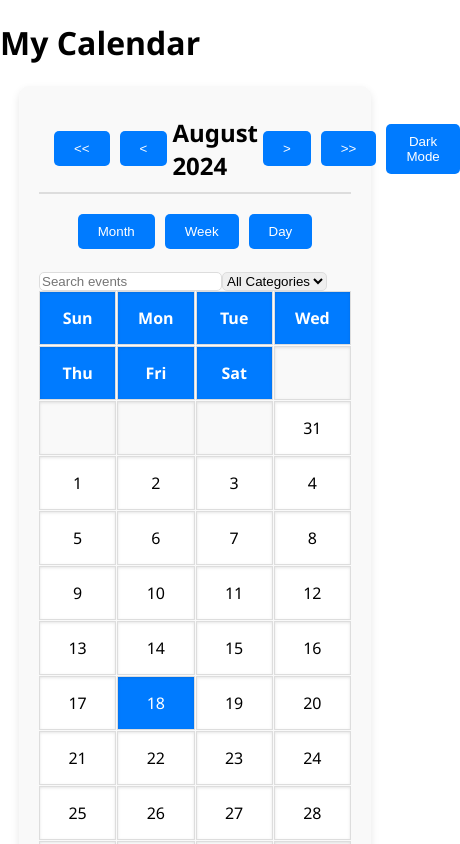
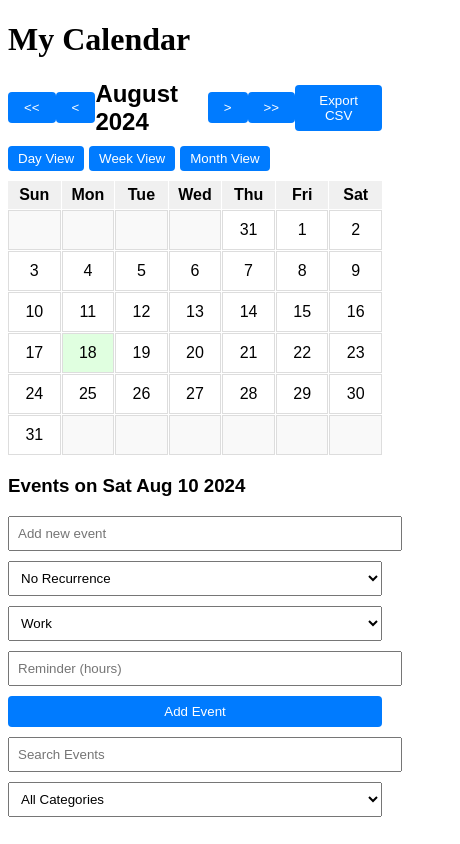
Before and after one commit to ankurhalder/calendar, a React (Vite) app: page / in a window 390 px wide. Both pictures are taken after a click on the element "10". Shown: the top 844 px of the page, 460 px wide, since content can reach past the window. Built offline with nearby package versions, Linux system fonts and the light colour scheme.

Commit message:
chore: Update Calendar component styles and responsiveness

```diff
--- a/src/components/Calendar.css
+++ b/src/components/Calendar.css
@@ -1,74 +1,36 @@
-/* Calendar.css */
-body {
-  font-family: "Segoe UI", Tahoma, Geneva, Verdana, sans-serif;
-  margin: 0;
-  padding: 0;
-  box-sizing: border-box;
-}
-
-/* Container */
 .calendar-container {
-  width: 80%;
-  max-width: 1200px;
+  font-family: Arial, sans-serif;
+  max-width: 800px;
   margin: 0 auto;
-  padding: 20px;
-  background: #f9f9f9;
-  border-radius: 10px;
-  box-shadow: 0 4px 8px rgba(0, 0, 0, 0.1);
-}
-
-.calendar-container.dark {
-  background-color: #2b2b2b;
-  color: #e0e0e0;
 }
 
 .calendar-header {
   display: flex;
   justify-content: space-between;
   align-items: center;
-  margin-bottom: 20px;
-  padding: 10px;
-  border-bottom: 2px solid #ddd;
-}
-
-.calendar-header button {
-  background: #007bff;
-  border: none;
-  color: white;
-  padding: 10px 20px;
-  margin: 0 5px;
-  border-radius: 5px;
-  cursor: pointer;
-  transition: background 0.3s ease;
-}
-
-.calendar-header button:hover {
-  background: #0056b3;
+  margin-bottom: 10px;
 }
 
 .current-month {
-  font-size: 1.5em;
+  font-size: 1.5rem;
   font-weight: bold;
 }
 
 .view-switcher {
-  margin-bottom: 20px;
-  text-align: center;
+  margin-bottom: 10px;
 }
 
 .view-switcher button {
-  background: #007bff;
+  margin-right: 5px;
+  padding: 5px 10px;
   border: none;
+  background-color: #007bff;
   color: white;
-  padding: 10px 20px;
-  margin: 0 5px;
-  border-radius: 5px;
   cursor: pointer;
-  transition: background 0.3s ease;
 }
 
 .view-switcher button:hover {
-  background: #0056b3;
+  background-color: #0056b3;
 }
 
 .calendar-grid {
@@ -77,132 +39,68 @@ body {
   gap: 1px;
 }
 
-.day-of-week,
-.calendar-day {
-  display: flex;
-  align-items: center;
-  justify-content: center;
-  padding: 15px;
-  border: 1px solid #ddd;
-  background: #fff;
-  box-shadow: inset 0 1px 3px rgba(0, 0, 0, 0.1);
-}
-
 .day-of-week {
-  background: #007bff;
-  color: white;
+  background-color: #f0f0f0;
+  text-align: center;
+  padding: 5px 0;
   font-weight: bold;
 }
 
-.calendar-day.today {
-  background-color: #007bff;
-  color: #fff;
+.calendar-day {
+  border: 1px solid #ddd;
+  text-align: center;
+  padding: 10px;
+  cursor: pointer;
 }
 
 .calendar-day.empty {
   background-color: #f9f9f9;
 }
 
+.calendar-day.today {
+  background-color: #e0ffe0;
+}
+
 .event-indicator {
-  width: 12px;
-  height: 12px;
-  border-radius: 50%;
-  margin-top: 2px;
+  height: 5px;
+  margin: 2px 0;
+  border-radius: 3px;
+  display: block;
 }
 
 .event-form {
   margin-top: 20px;
-  padding: 15px;
-  background: #fff;
-  border: 1px solid #ddd;
-  border-radius: 5px;
-  box-shadow: 0 2px 5px rgba(0, 0, 0, 0.1);
 }
 
 .event-form input,
 .event-form select,
 .event-form button {
-  display: block;
+  margin-bottom: 10px;
+  padding: 8px;
   width: 100%;
-  margin: 10px 0;
-  padding: 10px;
-  border-radius: 5px;
-  border: 1px solid #ddd;
-}
-
-.event-form input[type="number"] {
-  width: 80%;
-  display: inline-block;
-}
-
-.event-form button {
-  background: #28a745;
-  color: white;
-  border: none;
-  cursor: pointer;
-  transition: background 0.3s ease;
-}
-
-.event-form button:hover {
-  background: #218838;
 }
 
 .modal {
-  background-color: #fff;
+  background-color: white;
+  border-radius: 8px;
   padding: 20px;
-  border-radius: 10px;
   max-width: 500px;
-  margin: auto;
-  position: relative;
-}
-
-.modal.dark {
-  background-color: #333;
-  color: #eee;
-}
-
-.modal h2 {
-  margin: 0 0 10px;
-}
-
-.modal p {
-  margin: 5px 0;
-}
-
-.modal button {
-  background: #dc3545;
-  color: white;
-  border: none;
-  padding: 10px 20px;
-  border-radius: 5px;
-  cursor: pointer;
-  transition: background 0.3s ease;
-}
-
-.modal button:hover {
-  background: #c82333;
+  margin: 0 auto;
 }
 
 .overlay {
   background-color: rgba(0, 0, 0, 0.5);
 }
 
-input[type="text"],
-input[type="number"],
-select {
-  border: 1px solid #ddd;
-  border-radius: 5px;
+button {
+  padding: 8px 16px;
+  border: none;
+  background-color: #007bff;
+  color: white;
+  cursor: pointer;
+  border-radius: 4px;
 }
 
-input[type="text"]:focus,
-input[type="number"]:focus,
-select:focus {
-  border-color: #007bff;
-  outline: none;
+button:hover {
+  background-color: #0056b3;
 }
-
-@media (max-width: 768px) {
-  .calendar-grid {
-    grid-template-columns: repeat(4, 1fr);
-  }
-}
--- a/src/components/Calendar.jsx
+++ b/src/components/Calendar.jsx
@@ -1,5 +1,6 @@
 import { useState, useEffect } from "react";
 import Modal from "react-modal";
+import Papa from "papaparse";
 import "./Calendar.css";
 
 const Calendar = () => {
@@ -11,13 +12,10 @@ const Calendar = () => {
   const [category, setCategory] = useState("work");
   const [reminder, setReminder] = useState("");
   const [view, setView] = useState("month");
-  const [darkMode, setDarkMode] = useState(false);
   const [searchTerm, setSearchTerm] = useState("");
   const [filterCategory, setFilterCategory] = useState("all");
   const [modalIsOpen, setModalIsOpen] = useState(false);
   const [currentEvent, setCurrentEvent] = useState(null);
-
-  const daysOfWeek = ["Sun", "Mon", "Tue", "Wed", "Thu", "Fri", "Sat"];
 
   const categories = {
     work: "blue",
@@ -25,17 +23,6 @@ const Calendar = () => {
     holiday: "red",
     birthday: "purple",
   };
-
-  const firstDayOfMonth = new Date(
-    currentDate.getFullYear(),
-    currentDate.getMonth(),
-    1
-  );
-  const lastDayOfMonth = new Date(
-    currentDate.getFullYear(),
-    currentDate.getMonth() + 1,
-    0
-  );
 
   useEffect(() => {
     const now = new Date();
@@ -53,6 +40,19 @@ const Calendar = () => {
       });
     });
   }, [events]);
+
+  const firstDayOfMonth = new Date(
+    currentDate.getFullYear(),
+    currentDate.getMonth(),
+    1
+  );
+  const lastDayOfMonth = new Date(
+    currentDate.getFullYear(),
+    currentDate.getMonth() + 1,
+    0
+  );
+
+  const daysOfWeek = ["Sun", "Mon", "Tue", "Wed", "Thu", "Fri", "Sat"];
 
   const prevMonth = () => {
     setCurrentDate(
@@ -160,10 +160,6 @@ const Calendar = () => {
     setEvents(updatedEvents);
   };
 
-  const toggleDarkMode = () => {
-    setDarkMode(!darkMode);
-  };
-
   const openModal = (event) => {
     setCurrentEvent(event);
     setModalIsOpen(true);
@@ -171,6 +167,24 @@ const Calendar = () => {
 
   const closeModal = () => {
     setModalIsOpen(false);
+  };
+
+  const exportEventsToCSV = () => {
+    const eventsArray = Object.keys(events).flatMap((dateKey) =>
+      events[dateKey].map((event) => ({
+        Date: dateKey,
+        Description: event.description,
+        Recurrence: event.recurrence,
+        Category: event.category,
+        Reminder: event.reminder,
+      }))
+    );
+    const csv = Papa.unparse(eventsArray);
+    const blob = new Blob([csv], { type: "text/csv;charset=utf-8;" });
+    const link = document.createElement("a");
+    link.href = URL.createObjectURL(blob);
+    link.download = "events.csv";
+    link.click();
   };
 
   const renderCalendarGrid = () => {
@@ -182,7 +196,7 @@ const Calendar = () => {
         : generateDayView();
 
     return (
-      <div className={`calendar-grid ${darkMode ? "dark" : ""}`}>
+      <div className="calendar-grid">
         {view === "month" &&
           daysOfWeek.map((day) => (
             <div key={day} className="day-of-week">
@@ -215,7 +229,7 @@ const Calendar = () => {
   };
 
   return (
-    <div className={`calendar-container ${darkMode ? "dark" : ""}`}>
+    <div className="calendar-container">
       <div className="calendar-header">
         <button onClick={prevYear}>&lt;&lt;</button>
         <button onClick={prevMonth}>&lt;</button>
@@ -225,45 +239,17 @@ const Calendar = () => {
         </div>
         <button onClick={nextMonth}>&gt;</button>
         <button onClick={nextYear}>&gt;&gt;</button>
-        <button onClick={toggleDarkMode}>
-          {darkMode ? "Light Mode" : "Dark Mode"}
-        </button>
+        <button onClick={exportEventsToCSV}>Export CSV</button>
       </div>
       <div className="view-switcher">
-        <button onClick={() => changeView("month")}>Month</button>
-        <button onClick={() => changeView("week")}>Week</button>
-        <button onClick={() => changeView("day")}>Day</button>
+        <button onClick={() => changeView("day")}>Day View</button>
+        <button onClick={() => changeView("week")}>Week View</button>
+        <button onClick={() => changeView("month")}>Month View</button>
       </div>
-      <input
-        type="text"
-        value={searchTerm}
-        onChange={(e) => setSearchTerm(e.target.value)}
-        placeholder="Search events"
-      />
-      <select
-        value={filterCategory}
-        onChange={(e) => setFilterCategory(e.target.value)}
-      >
-        <option value="all">All Categories</option>
-        <option value="work">Work</option>
-        <option value="personal">Personal</option>
-        <option value="holiday">Holiday</option>
-        <option value="birthday">Birthday</option>
-      </select>
       {renderCalendarGrid()}
       {selectedDate && (
         <div className="event-form">
           <h3>Events on {selectedDate.toDateString()}</h3>
-          <ul>
-            {getEventsForDate(selectedDate).map((event, index) => (
-              <li key={index} style={{ color: categories[event.category] }}>
-                {event.description} ({event.recurrence})
-                <button onClick={() => handleDeleteEvent(selectedDate, index)}>
-                  Delete
-                </button>
-              </li>
-            ))}
-          </ul>
           <input
             type="text"
             value={newEvent}
@@ -296,13 +282,29 @@ const Calendar = () => {
             placeholder="Reminder (hours)"
           />
           <button onClick={handleAddEvent}>Add Event</button>
+          <input
+            type="text"
+            value={searchTerm}
+            onChange={(e) => setSearchTerm(e.target.value)}
+            placeholder="Search Events"
+          />
+          <select
+            value={filterCategory}
+            onChange={(e) => setFilterCategory(e.target.value)}
+          >
+            <option value="all">All Categories</option>
+            <option value="work">Work</option>
+            <option value="personal">Personal</option>
+            <option value="holiday">Holiday</option>
+            <option value="birthday">Birthday</option>
+          </select>
         </div>
       )}
       <Modal
         isOpen={modalIsOpen}
         onRequestClose={closeModal}
         contentLabel="Event Details"
-        className={`modal ${darkMode ? "dark" : ""}`}
+        className="modal"
         overlayClassName="overlay"
       >
         <h2>{currentEvent?.description}</h2>
```
